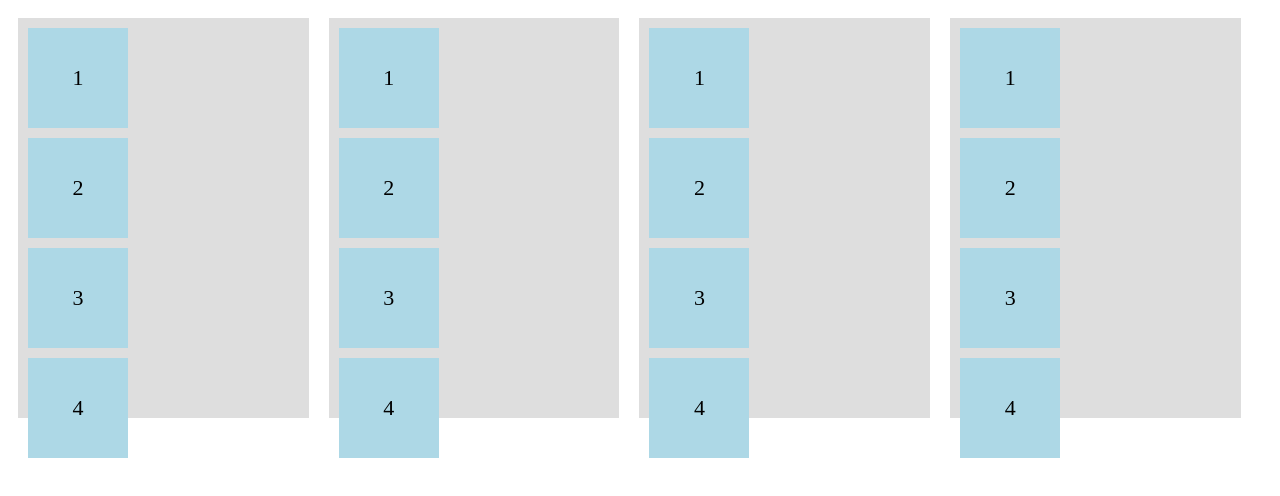
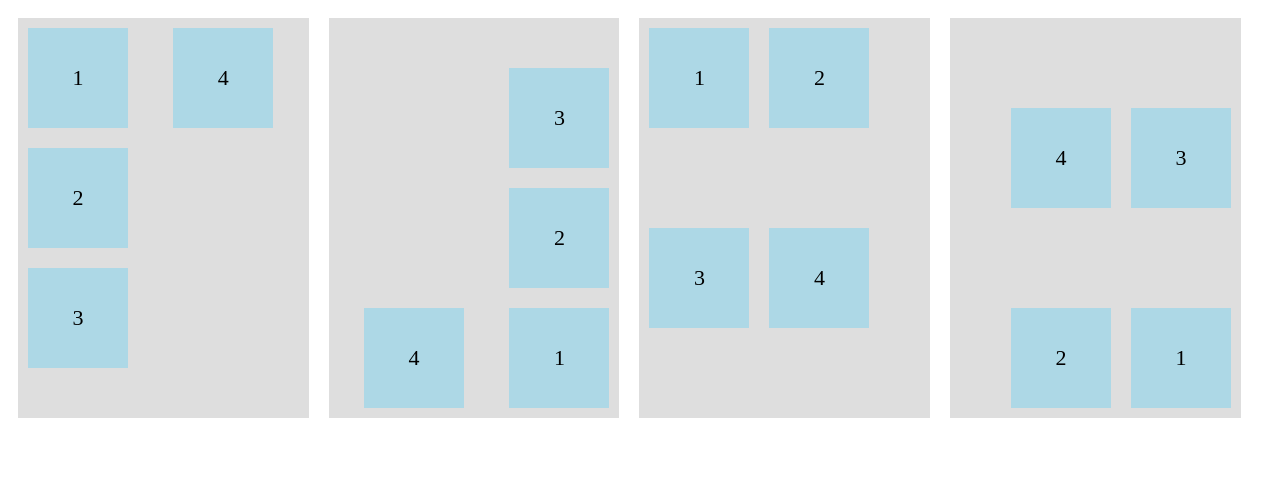
Before and after one commit to IDAI-SD2025-Avangers-2025/improved-doodle, a plain HTML site: page flexbox1.html in a window 1280 px wide. Drawn offline with Linux system fonts and the light colour scheme.

Commit message:
Dirección con FLEXBOX a flexbox1.html

```diff
--- a/flexbox1.html
+++ b/flexbox1.html
@@ -5,13 +5,16 @@
      <meta name="viewport" content="width=device-width, initial-scale=1.0">
      <title>Flexbox 1 CSS</title>
 
-     <style>
+<style>
           .contenedor{
 			width: 23%;
 			height: 400px;
 			background-color: #dedede;
 			float: left;
 			margin: 10px;
+
+               /* Declarar flexbox */
+               display: flex;
           }
 
 		.items{
@@ -23,6 +26,23 @@
 			line-height: 100px;
 			font-size: 22px;
 		}
+
+          .c1{
+               flex-flow: column wrap;
+          }
+
+          .c2{
+               flex-flow: column-reverse wrap-reverse;
+          }
+
+          .c3{
+               flex-flow: row wrap;
+          }
+
+          .c4{
+               flex-flow: row-reverse wrap-reverse;
+          }
+
      </style>
 </head>
 <body>
```
